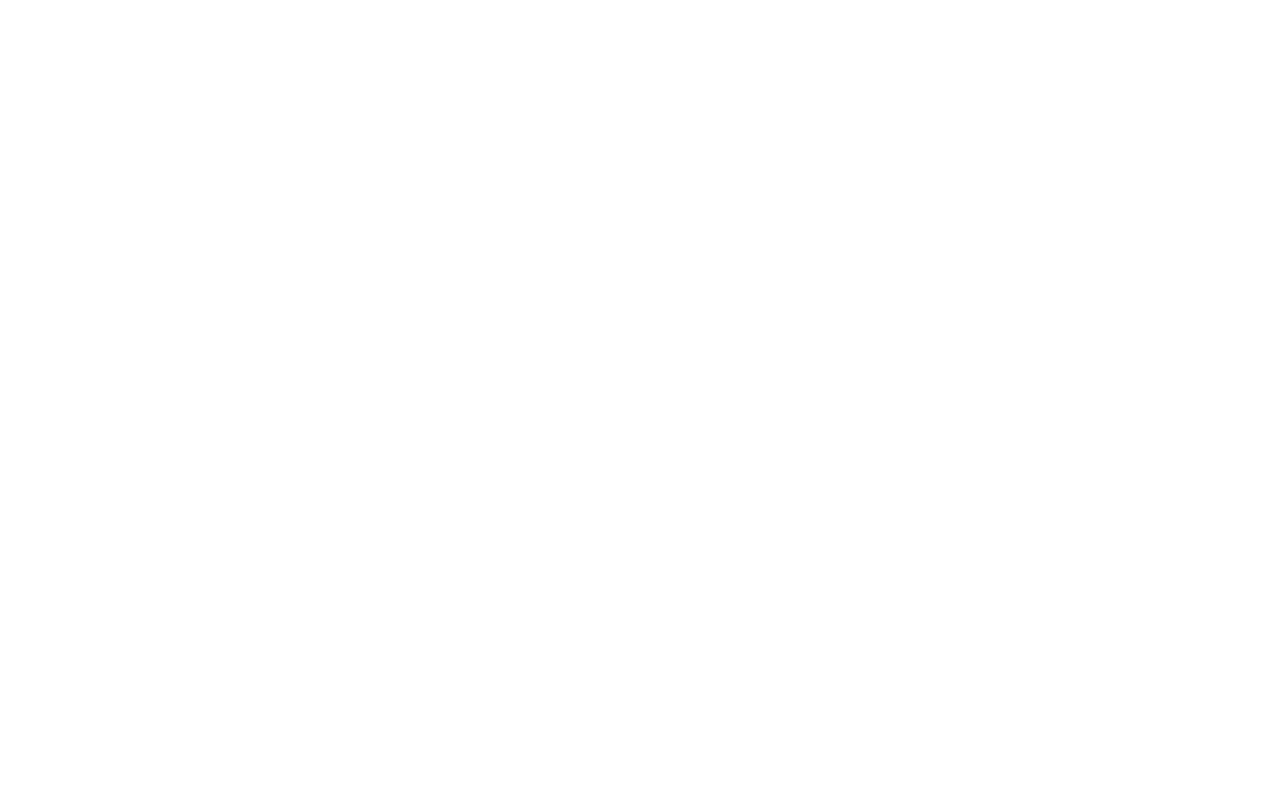
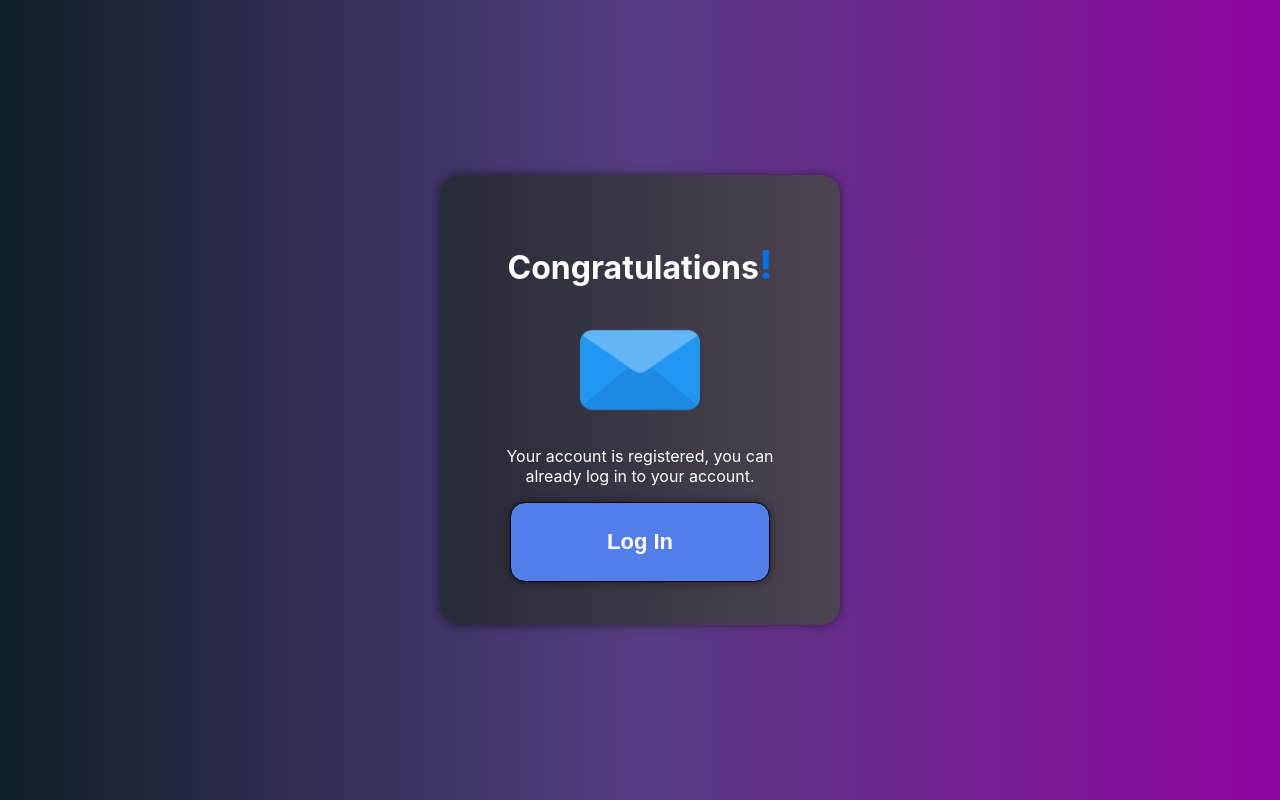
Before and after one commit to Exooo1/Words, a React (Create React App) app: page /auth/confirmed in a window 1280 px wide. Before the commit this address had no page. Built offline with nearby package versions, Linux system fonts and the light colour scheme.

Commit message:
added two new page(404 and verify email)!

```diff
--- a/src/Components/App.tsx
+++ b/src/Components/App.tsx
@@ -3,16 +3,20 @@
 import {Auth} from './Auth/Auth'
 import {Registration} from './Auth/Registration/Registration'
 import {CheckMail} from "./Auth/CheckMail/CheckMail";
+import {ConfirmAccount} from "./Auth/ConfirmAccount/ConfirmAccount";
+import {NotFound} from "./Auth/NotFound/NotFound";
 
 export const App = () => {
     return (
         <div>
             <Routes>
+                <Route path='*' element={<NotFound/>}/>
                 <Route path='auth' element={<Auth/>}>
                     <Route index element={<Registration/>}/>
                     <Route path='login' element={<h2>Login</h2>}/>
                 </Route>
                 <Route path='auth/email' element={<CheckMail/>}/>
+                <Route path='auth/confirmed' element={<ConfirmAccount/>}/>
             </Routes>
         </div>
     )
--- a/src/Components/Auth/Auth.tsx
+++ b/src/Components/Auth/Auth.tsx
@@ -1,5 +1,5 @@
 import React from 'react'
-import { Outlet } from 'react-router-dom'
+import {Outlet} from 'react-router-dom'
 import logo from '../../Assets/Images/logo.svg'
 import './auth.scss'
 
@@ -7,16 +7,23 @@
     return (
         <div className='auth'>
             <div className='auth_logo'>
-        <img src={logo} alt='logo' />
+                <img src={logo} alt='logo'/>
                 <div>
                     <h2>YourVocabulary</h2>
                     <h3>App</h3>
                 </div>
             </div>
             <div className='auth_outlet'>
-        <Outlet />
-        <div style={{ width: '700px' }}>
-          <h1>TEST!</h1>
+                <Outlet/>
+                <div className='test' style={{width: '700px'}}>
+                    <div>
+
+                    </div>
+                    <div className='test1'>
+                        <h1>Hello</h1>
+                        <button>1</button>
+                        <button>2</button>
+                    </div>
                 </div>
             </div>
         </div>
--- a/src/Components/Auth/CheckMail/CheckMail.tsx
+++ b/src/Components/Auth/CheckMail/CheckMail.tsx
@@ -1,4 +1,5 @@
 import React from 'react'
+import mail from '../../../Assets/Images/mail.png'
 import './checkmail.scss'
 
 export const CheckMail = () => {
@@ -6,7 +7,7 @@
     return <div className='checkMail'>
         <div>
             <h1>YourVocabulary</h1>
-            <img src="https://cdn-icons-png.flaticon.com/512/2530/2530217.png" alt="checkMail"/>
+            <img src={mail} alt="checkMail"/>
             <h3>Check your Email</h3>
             <p>We've sent an Email with instructions to example<span>@mail.com</span></p>
             <p>if you do not confirm registration, your account will be deleted after 12 hours</p>
--- /dev/null
+++ b/src/Components/Auth/ConfirmAccount/ConfirmAccount.tsx
@@ -0,0 +1,17 @@
+import React from 'react'
+import verify from '../../../Assets/Images/verify.png'
+import './confirmed.scss'
+import {useNavigate} from "react-router-dom";
+
+export const ConfirmAccount = () => {
+    const redirect = useNavigate()
+    const navigate = () => redirect('/auth/login')
+    return <div className='confirmed'>
+        <div>
+            <h1>Congratulations<span>!</span></h1>
+            <img src={verify} alt="confirmEmail"/>
+            <p>Your account is registered, you can already log in to your account.</p>
+            <button onClick={navigate}>Log In</button>
+        </div>
+    </div>
+}
--- /dev/null
+++ b/src/Components/Auth/ConfirmAccount/confirmed.scss
@@ -0,0 +1,39 @@
+.confirmed {
+  height: 100vh;
+  display: flex;
+  justify-content: center;
+  align-items: center;
+  background: linear-gradient(to right, #0f2027, #553d83, #8f049f);
+
+  div {
+    background: linear-gradient(to right, #262B37, #4D4450);
+    height: 450px;
+    box-shadow: 0 0 10px rgba(0, 0, 0, 0.5);
+    border-radius: 20px;
+    width: 400px;
+    color: white;
+    display: flex;
+    flex-direction: column;
+    align-items: center;
+    justify-content: center;
+
+    button{
+      background: #517ee8;
+      border-radius: 15px;
+      width: 260px;
+    }
+    span {
+      font-size: 40px;
+      color: #0370e5
+    }
+
+    p {
+      width: 300px;
+    }
+
+    img {
+      width: 120px;
+      height: 120px;
+    }
+  }
+}
--- /dev/null
+++ b/src/Components/Auth/NotFound/NotFound.tsx
@@ -0,0 +1,19 @@
+import React from 'react'
+import './notfound.scss'
+
+export const NotFound = () => {
+    return <div className='notfound'>
+        <div className='notfound_content'>
+            <div className='notfound_content_description'>
+                <h1>
+                    YourVocabulary
+                </h1>
+                <p>We're sorry,the page you requested could not be found. Please go back to the homepage!</p>
+            </div>
+            <div className='notfound_content_img'>
+                <img src="https://cdn-icons-png.flaticon.com/512/7066/7066171.png" alt="notFound"/>
+                <p>404</p>
+            </div>
+        </div>
+    </div>
+}
--- /dev/null
+++ b/src/Components/Auth/NotFound/notfound.scss
@@ -0,0 +1,50 @@
+.notfound {
+  height: 100vh;
+  display: flex;
+  justify-content: center;
+  align-items: center;
+  background: linear-gradient(to right, #0f2027, #553d83, #8f049f);
+
+  .notfound_content {
+    background: linear-gradient(to right, #262B37, #4D4450);
+    height: auto;
+    box-shadow: 0 0 10px rgba(0, 0, 0, 0.5);
+    border-radius: 20px;
+    color: white;
+    width: 50%;
+    display: flex;
+    align-items: center;
+    justify-content: flex-start;
+    flex-wrap: wrap;
+
+    div {
+      width: 460px;
+    }
+
+    .notfound_content_img {
+      height: 550px;
+      img {
+        width: 200px;
+        height: 200px;
+        position: relative;
+        top: 150px;
+      }
+
+      p {
+        font-weight: 900;
+        font-size: 120px;
+      }
+
+    }
+
+    .notfound_content_description {
+      width: 410px;
+      text-align: start;
+      padding: 0 30px;
+
+      p {
+        font-size: 20px;
+      }
+    }
+  }
+}
--- a/src/Components/Auth/auth.scss
+++ b/src/Components/Auth/auth.scss
@@ -37,3 +37,23 @@
     justify-content: space-around;
   }
 }
+
+.test {
+  border: solid 2px red;
+  height: 600px;
+
+  div {
+    position: absolute;
+    width: 700px;
+    opacity: 0.4;
+    height: 600px;
+    background: #d7cccc;
+    filter: blur(1px);
+  }
+
+  .test1 {
+    filter: blur(0px);
+    background: none;
+    opacity: 1;
+  }
+}
```
Also changed, not shown: src/Assets/Images/verify.png (added), src/Common/Buttons/CreateButton.tsx (line endings or trailing spaces). Lines whose indentation alone changed are shown as unchanged.
